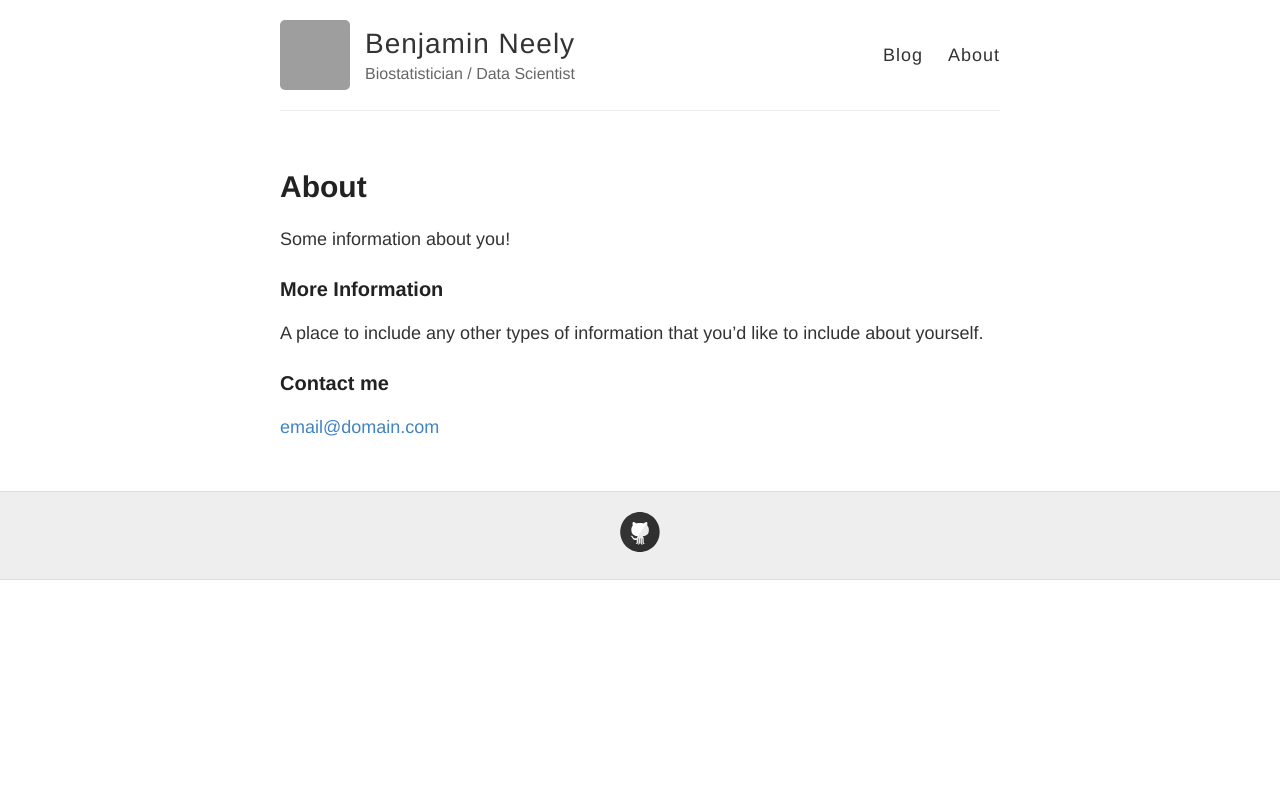
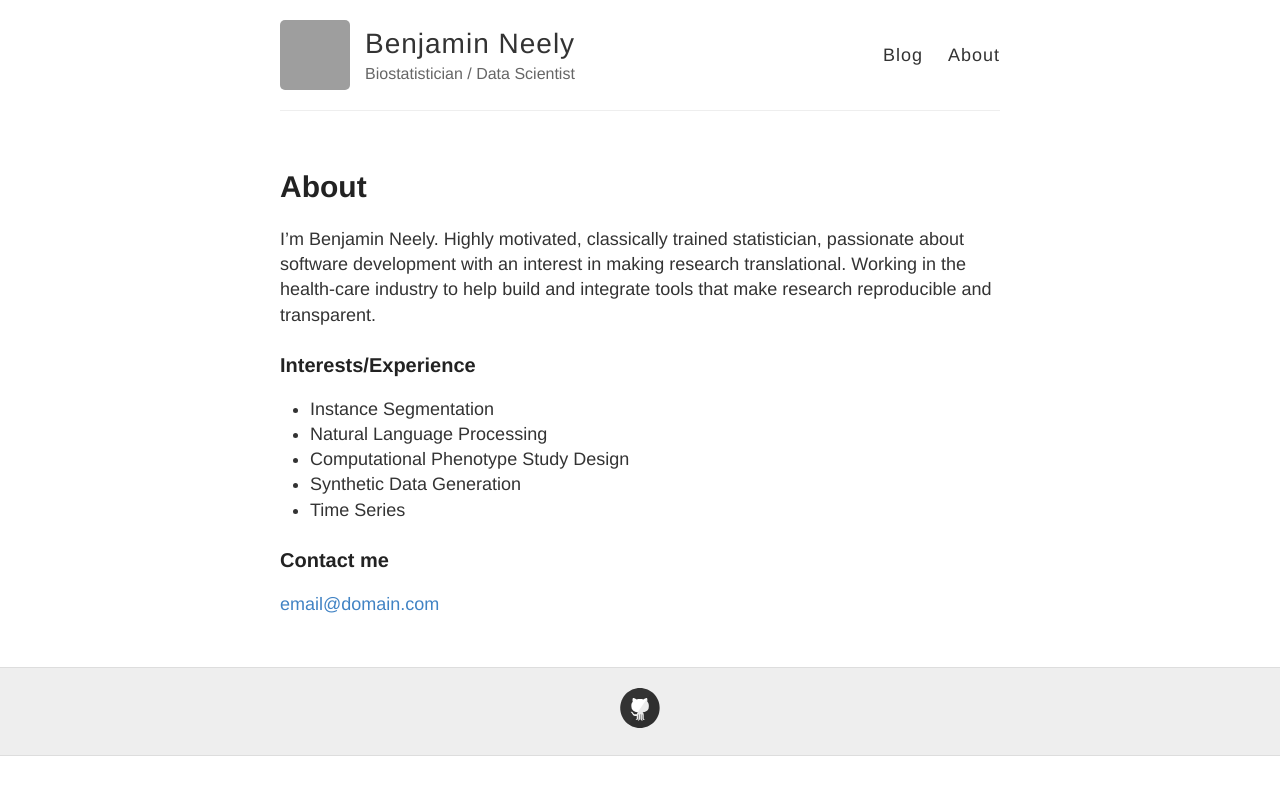
Before and after one commit to benneely/benneely.github.io, a Jekyll site: the page built from about.md, in a window 1280 px wide. Shown: the top 795 px of the page. Built offline with Jekyll 4.4.1, drawn with Linux system fonts in a browser that asks for light colours; grey boxes are pictures that could not be loaded.

Commit message:
including general about me text as well as a section dedicated to interests and experiences.

```diff
--- a/about.md
+++ b/about.md
@@ -4,11 +4,19 @@ title: About
 permalink: /about/
 ---
 
-Some information about you!
+I'm Benjamin Neely. Highly motivated, classically trained
+statistician, passionate about software development with
+an interest in making research translational. Working in
+the health-care industry to help build and integrate tools
+that make research reproducible and transparent.
 
-### More Information
+### Interests/Experience
 
-A place to include any other types of information that you'd like to include about yourself.
+- Instance Segmentation
+- Natural Language Processing
+- Computational Phenotype Study Design
+- Synthetic Data Generation
+- Time Series
 
 ### Contact me
 
```
